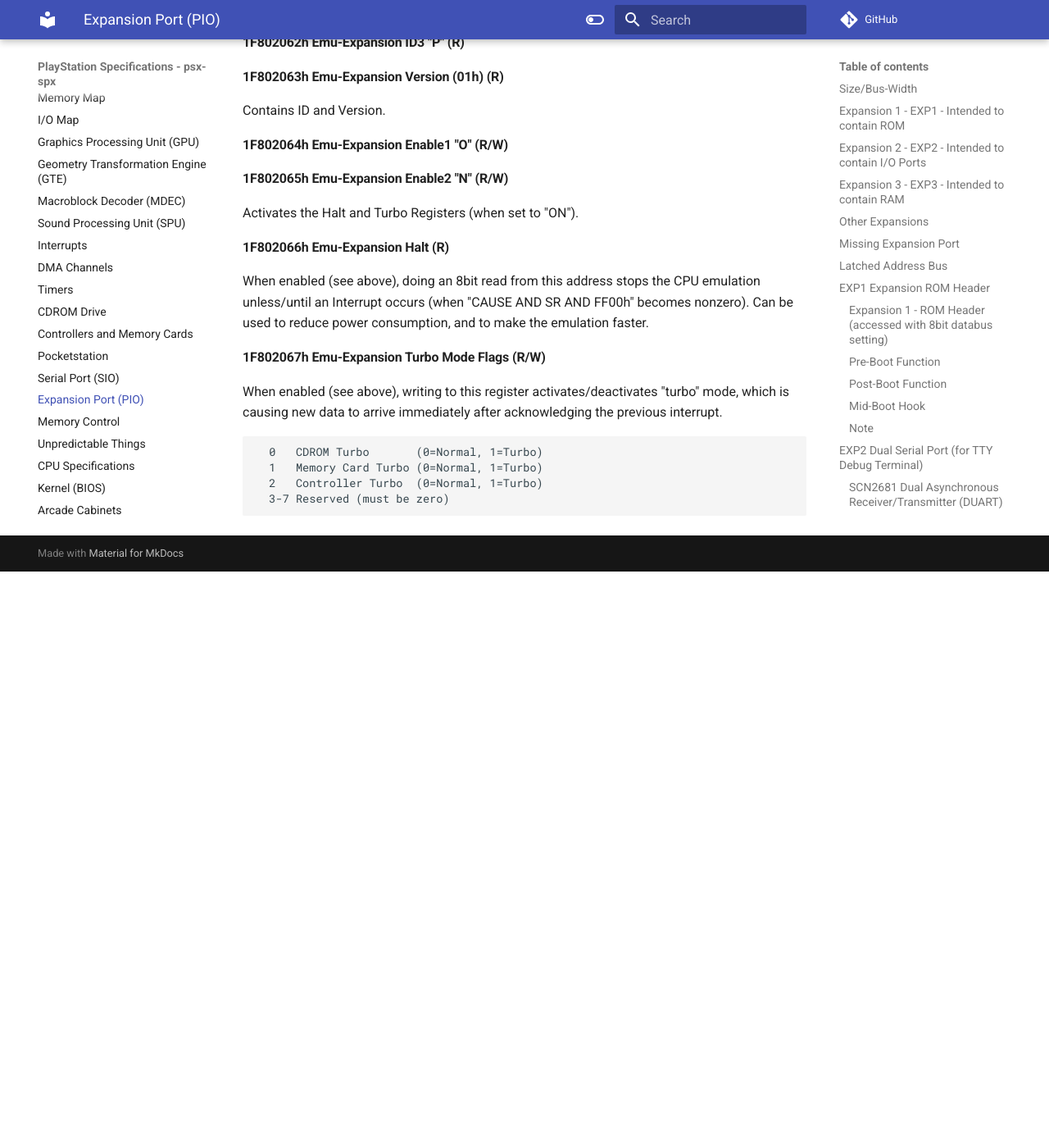
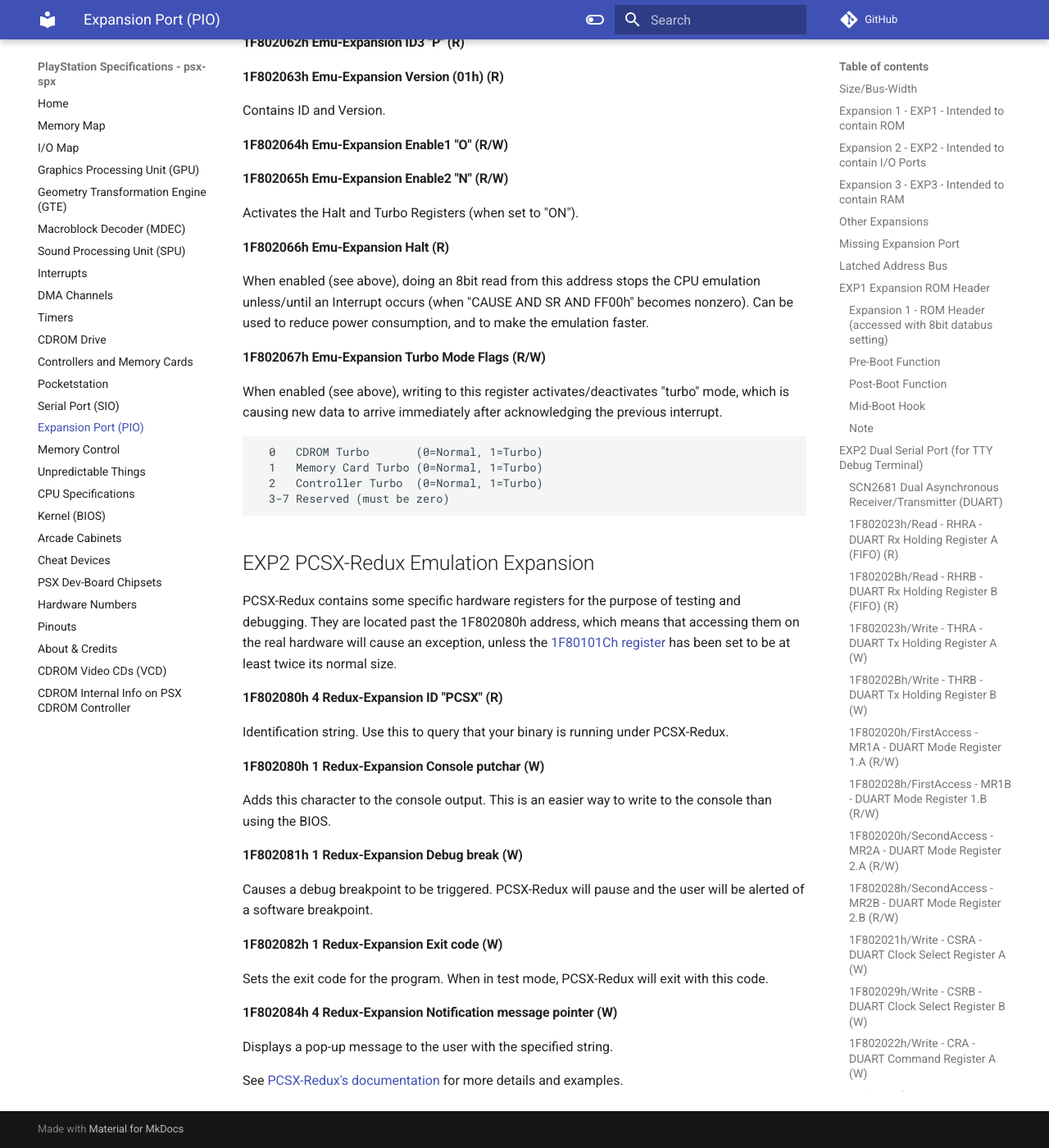
Before and after one commit to psx-spx/psx-spx.github.io, an MkDocs documentation site: the page built from docs/expansionportpio.md, in a window 1280 px wide and 1400 px high, scrolled down 10856 px. Shown: the whole window at 82% size. Built offline with MkDocs 1.6.1 and Material for MkDocs 9.7.7, drawn with Linux system fonts in a browser that asks for light colours; comment, search, counter and statistics services are not loaded; before the commit the page ends 11553 px from its top, so only the background shows below that.

Commit message:
Adding Redux' ports.

````diff
--- a/docs/expansionportpio.md
+++ b/docs/expansionportpio.md
@@ -456,8 +456,6 @@
 #### 1FA00000h - POST3 - External 7-segment Display (W) - PS2
 Similar to POST, but PS2 BIOS uses this address.<br/>
 
-
-
 ##   EXP2 Nocash Emulation Expansion
 #### 1F802060h Emu-Expansion ID1 "E" (R)
 #### 1F802061h Emu-Expansion ID2 "X" (R)
@@ -485,3 +483,26 @@
   2   Controller Turbo  (0=Normal, 1=Turbo)
   3-7 Reserved (must be zero)
 ```
+
+##   EXP2 PCSX-Redux Emulation Expansion
+PCSX-Redux contains some specific hardware registers for the purpose of testing and debugging.
+They are located past the 1F802080h address, which means that accessing them on the real
+hardware will cause an exception, unless the [1F80101Ch register](https://psx-spx.consoledev.net/memorycontrol/#1f80101ch-expansion-2-delaysize-usually-00070777h-128-bytes-8bit-bus) has been set to
+be at least twice its normal size.
+
+#### 1F802080h 4 Redux-Expansion ID "PCSX" (R)
+Identification string. Use this to query that your binary is running under PCSX-Redux.
+
+#### 1F802080h 1 Redux-Expansion Console putchar (W)
+Adds this character to the console output. This is an easier way to write to the console than using the BIOS.
+
+#### 1F802081h 1 Redux-Expansion Debug break (W)
+Causes a debug breakpoint to be triggered. PCSX-Redux will pause and the user will be alerted of a software breakpoint.
+
+#### 1F802082h 1 Redux-Expansion Exit code (W)
+Sets the exit code for the program. When in test mode, PCSX-Redux will exit with this code.
+
+#### 1F802084h 4 Redux-Expansion Notification message pointer (W)
+Displays a pop-up message to the user with the specified string.
+
+See [PCSX-Redux's documentation](https://pcsx-redux.consoledev.net/mips_api/) for more details and examples.
````
Also changed, not shown: docs/iomap.md (+8 -0 lines).
